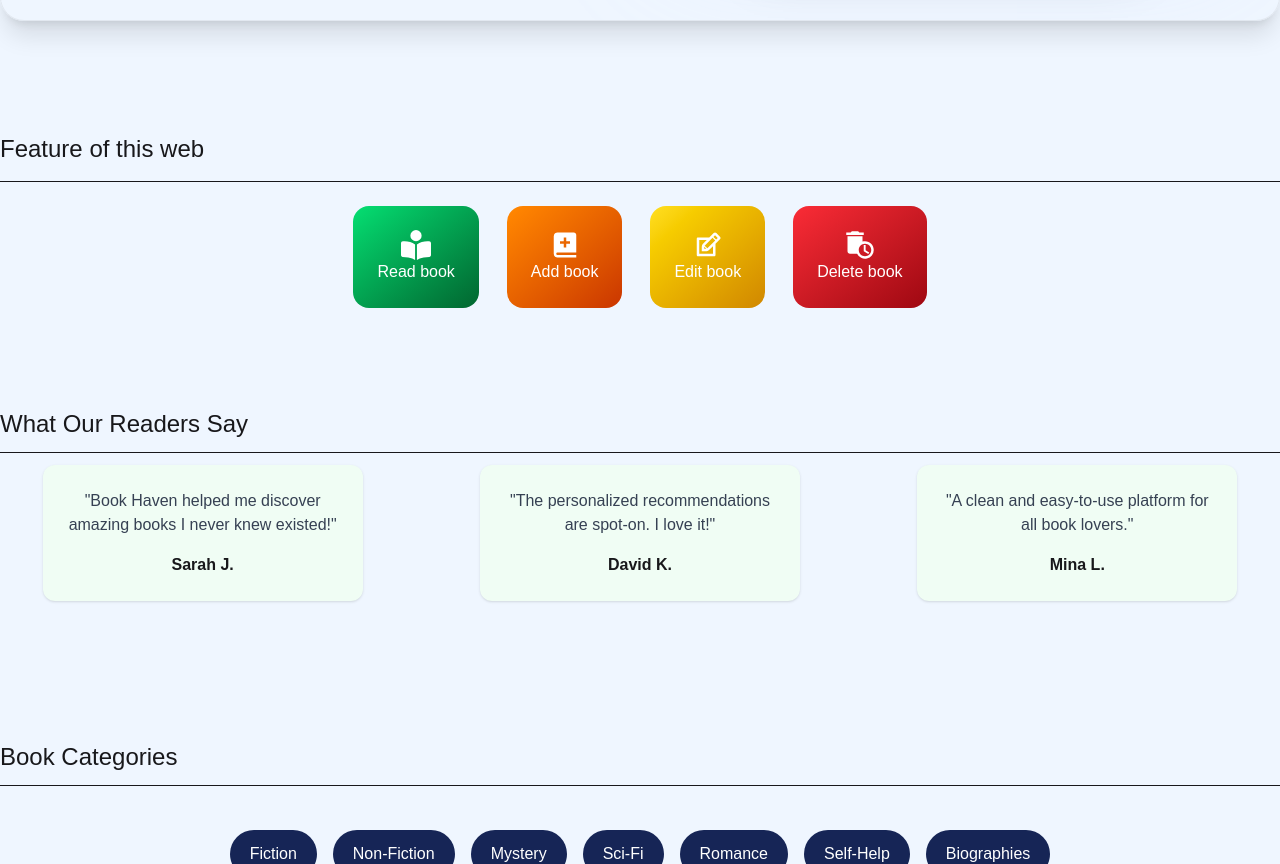
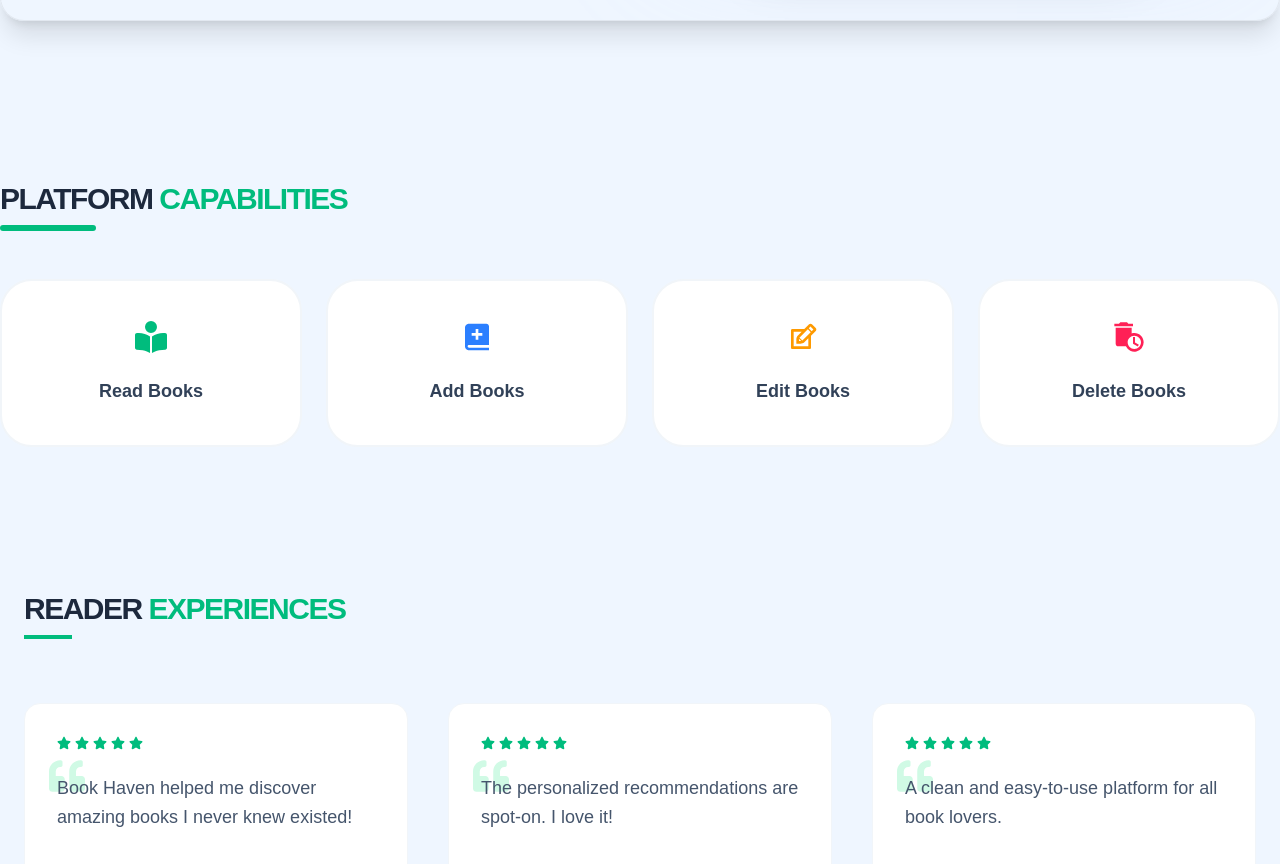
Before and after one commit to jamal-uddin-asif/The-Book-Haven-Client-, a React (Vite) app: page / in a window 1280 px wide. Shown: the part 1936-2800 px from the top of the page. Built offline with nearby package versions, Linux system fonts and the light colour scheme; no server answers; a web font is replaced by a local one.

Commit message:
Polished CategoriesSection and Testiminiaal section

```diff
--- a/src/Components/Home/BookOfTheWeek/BookOfTheWeek.jsx
+++ b/src/Components/Home/BookOfTheWeek/BookOfTheWeek.jsx
@@ -2,7 +2,7 @@ import { FiBookOpen, FiStar, FiCheckCircle } from "react-icons/fi";
 
 const BookOfTheWeek = () => {
   return (
-    <div className="my-12 md:my-24 overflow-hidden rounded-3xl  light:bg-gradient-to-br  from-slate-50 to-slate-100 dark:bg-base-300 border border-slate-200 shadow-xl">
+    <div className="my-12  md:my-24 overflow-hidden rounded-3xl  light:bg-gradient-to-br  from-slate-50 to-slate-100 dark:bg-base-300 border border-slate-200 shadow-xl">
       <div className="flex flex-col md:flex-row items-center gap-8 md:gap-12 p-8 md:p-12">
 
         {/* Left Side: Content */}
--- a/src/Components/Home/CategoriesSection/CategoriesSection.jsx
+++ b/src/Components/Home/CategoriesSection/CategoriesSection.jsx
@@ -1,14 +1,68 @@
+import React from "react";
+import {
+  HiSparkles,
+  HiBookOpen,
+  HiMagnifyingGlass,
+  HiSquares2X2,
+  HiChevronRight
+} from "react-icons/hi2";
+
 export const CategoriesSection = () => {
-  const categories = ["Fiction", "Non-Fiction", "Mystery", "Sci-Fi", "Romance", "Self-Help", "Biographies"];
+  const categories = [
+    { name: "Fantasy", icon: <HiSparkles />, color: "text-purple-500", border: "hover:border-purple-200" },
+    { name: "Non-Fiction", icon: <HiBookOpen />, color: "text-blue-500", border: "hover:border-blue-200" },
+    { name: "Mystery", icon: <HiMagnifyingGlass />, color: "text-rose-500", border: "hover:border-rose-200" },
+    { name: "Other", icon: <HiSquares2X2 />, color: "text-emerald-500", border: "hover:border-emerald-200" },
+  ];
 
   return (
-    <section className="py-16 ">
-          <h1 className="text-2xl pt-3 pb-3 border-b mb-3">Book Categories</h1>
-      <div className="flex my-11 flex-wrap justify-center gap-4">
-        {categories.map((category, index) => (
-          <span key={index} className="dark:bg-green-100 bg-blue-950 text-white dark:text-black px-5 py-3 rounded-full font-medium hover:bg-green-200 transition">
-            {category}
-          </span>
+    <section className="py-20 px-6 max-w-7xl mx-auto">
+      {/* Signature Title */}
+      <div className="mb-14">
+        <h2 className="text-3xl font-black text-slate-800 dark:text-white uppercase tracking-tighter">
+          Browse <span className="text-emerald-500">Categories</span>
+        </h2>
+        <div className="h-1.5 w-12 bg-emerald-500 mt-2 rounded-full"></div>
+      </div>
+
+      <div className="grid grid-cols-1 sm:grid-cols-2 lg:grid-cols-4 gap-8">
+        {categories.map((cat, index) => (
+          <div
+            key={index}
+            className={`group cursor-pointer relative p-10 rounded-3xl
+                       bg-white dark:bg-slate-900
+                       /* Simple Border */
+                       border border-slate-200 dark:border-slate-800
+                       /* Professional Shadow System */
+                       shadow-[0_4px_12px_rgba(0,0,0,0.03)]
+                       transition-all duration-500 ease-out
+                       /* Hover States */
+                       hover:shadow-[0_20px_40px_rgba(0,0,0,0.08)]
+                       hover:-translate-y-2 hover:bg-slate-50/50
+                       dark:hover:bg-slate-800/50 ${cat.border}`}
+          >
+            <div className="relative z-10 flex flex-col items-center text-center">
+              {/* Icon Container with subtle glass effect */}
+              <div className={`text-4xl mb-5 p-4 rounded-2xl bg-white dark:bg-slate-800
+                              shadow-sm border border-slate-100 dark:border-slate-700
+                              transition-all duration-500 group-hover:scale-110 group-hover:rotate-3 ${cat.color}`}>
+                {cat.icon}
+              </div>
+
+              <h3 className="text-xl font-bold text-slate-800 dark:text-white tracking-tight">
+                {cat.name}
+              </h3>
+
+              {/* Interaction Hint */}
+              <div className="mt-4 flex items-center gap-1 text-emerald-500 font-bold opacity-0 -translate-y-2 group-hover:opacity-100 group-hover:translate-y-0 transition-all duration-300">
+                <span className="text-[10px] uppercase tracking-[0.2em]">View Books</span>
+                <HiChevronRight size={14} />
+              </div>
+            </div>
+
+            {/* Subtle Gradient Accent at bottom */}
+            <div className="absolute bottom-0 left-0 w-full h-1.5 bg-gradient-to-r from-transparent via-emerald-500/20 to-transparent opacity-0 group-hover:opacity-100 transition-opacity duration-500"></div>
+          </div>
         ))}
       </div>
     </section>
--- a/src/Components/Home/FeatureOfThisWeb/FeatureOfThisWeb.jsx
+++ b/src/Components/Home/FeatureOfThisWeb/FeatureOfThisWeb.jsx
@@ -3,39 +3,73 @@ import { BiSolidBookAdd } from "react-icons/bi";
 import { FaBookOpenReader } from "react-icons/fa6";
 import { MdAutoDelete } from "react-icons/md";
 import { TiEdit } from "react-icons/ti";
+
 const FeatureOfThisWeb = () => {
+    const features = [
+        {
+            icon: <FaBookOpenReader size={32} />,
+            title: "Read Books",
+            color: "text-emerald-500",
+            glow: "group-hover:shadow-emerald-500/20",
+            border: "group-hover:border-emerald-500/50"
+        },
+        {
+            icon: <BiSolidBookAdd size={32} />,
+            title: "Add Books",
+            color: "text-blue-500",
+            glow: "group-hover:shadow-blue-500/20",
+            border: "group-hover:border-blue-500/50"
+        },
+        {
+            icon: <TiEdit size={32} />,
+            title: "Edit Books",
+            color: "text-amber-500",
+            glow: "group-hover:shadow-amber-500/20",
+            border: "group-hover:border-amber-500/50"
+        },
+        {
+            icon: <MdAutoDelete size={32} />,
+            title: "Delete Books",
+            color: "text-rose-500",
+            glow: "group-hover:shadow-rose-500/20",
+            border: "group-hover:border-rose-500/50"
+        },
+    ];
+
     return (
-          <div className="">
-            <h1 className="border-b pb-4 my-heading py-4 text-2xl">
-              Feature of this web
-            </h1>
-            <div className="sm:flex  text-center justify-center gap-7 py-6">
-              <div className="bg-linear-to-br from-green-400 to-green-800 p-6 rounded-2xl hover:scale-105 transition ease-in-out text-white">
-                <div className="flex justify-center">
-                  <FaBookOpenReader size={30} />
-                </div>
-                Read book
-              </div>
-              <div className="bg-linear-to-br from-orange-400 to-orange-700 p-6 rounded-2xl hover:scale-105 transition ease-in-out text-white">
-                <div className="flex justify-center">
-                  <BiSolidBookAdd size={30} />
-                </div>
-                Add book
-              </div>
-              <div className="bg-linear-to-br from-yellow-300 to-yellow-600 p-6 rounded-2xl hover:scale-105 transition ease-in-out text-white">
-                <div className="flex justify-center">
-                  <TiEdit size={30} />
-                </div>
-                Edit book
-              </div>
-              <div className="bg-linear-to-br from-red-500 to-red-800 p-6 rounded-2xl hover:scale-105 transition ease-in-out text-white">
-                <div className="flex justify-center">
-                  <MdAutoDelete size={30} />
-                </div>
-                Delete book
-              </div>
+        <div className="py-16">
+            <div className="flex flex-col mb-12">
+                <h2 className="text-3xl font-black text-slate-800 dark:text-white uppercase tracking-tighter">
+                    Platform <span className="text-emerald-500">Capabilities</span>
+                </h2>
+                <div className="h-1.5 w-24 bg-emerald-500 mt-2 rounded-full"></div>
             </div>
-          </div>
+
+            <div className="grid grid-cols-1 sm:grid-cols-2 lg:grid-cols-4 gap-6">
+                {features.map((feature, index) => (
+                    <div
+                        key={index}
+                        className={`group relative overflow-hidden flex flex-col items-center p-10 rounded-[2rem] bg-white dark:bg-slate-800 border-2 border-slate-100 dark:border-slate-700 transition-all duration-500 hover:shadow-[0_20px_50px_rgba(0,0,0,0.1)] ${feature.glow} ${feature.border} hover:-translate-y-2 cursor-pointer`}
+                    >
+                        {/* Interactive Background Shine */}
+                        <div className="absolute -inset-full h-full w-1/2 z-5 block transform -skew-x-12 bg-gradient-to-r from-transparent to-white/20 opacity-40 group-hover:animate-shine" />
+
+                        {/* Icon with Floating Animation */}
+                        <div className={`${feature.color} mb-6 transition-all duration-500 transform group-hover:scale-125 group-hover:drop-shadow-[0_0_15px_rgba(0,0,0,0.1)]`}>
+                            {feature.icon}
+                        </div>
+
+                        {/* Label */}
+                        <h3 className="text-lg font-extrabold text-slate-700 dark:text-slate-200 group-hover:text-slate-900 dark:group-hover:text-white transition-colors duration-300">
+                            {feature.title}
+                        </h3>
+
+                        {/* Hover Indicator Bar */}
+                        <div className={`absolute bottom-0 left-0 w-0 h-1.5 bg-gradient-to-r from-transparent via-current to-transparent ${feature.color} group-hover:w-full transition-all duration-700`} />
+                    </div>
+                ))}
+            </div>
+        </div>
     );
 };
 
--- a/src/Components/Home/FeaturesSection/FeaturesSection.jsx
+++ b/src/Components/Home/FeaturesSection/FeaturesSection.jsx
@@ -1,19 +1,72 @@
+import React from "react";
+import { HiOutlineLibrary, HiOutlineSparkles, HiOutlineCloudDownload, HiOutlineChatAlt2 } from "react-icons/hi";
+
 export const FeaturesSection = () => {
   const features = [
-    { title: "Vast Library", desc: "Over 50 books from fiction to non-fiction." },
-    { title: "Personalized Recommendations", desc: "Books tailored to your taste." },
-    { title: "Offline Reading", desc: "Download books and read anytime, anywhere." },
-    { title: "Community Reviews", desc: "See what other readers think before choosing." },
+    {
+      title: "Vast Library",
+      desc: "Over 50 books from fiction to non-fiction, curated for excellence.",
+      icon: <HiOutlineLibrary className="text-3xl" />,
+      color: "from-blue-500 to-cyan-400"
+    },
+    {
+      title: "Smart Recommendations",
+      desc: "Books tailored to your taste using our personalized discovery engine.",
+      icon: <HiOutlineSparkles className="text-3xl" />,
+      color: "from-emerald-500 to-teal-400"
+    },
+    {
+      title: "Offline Access",
+      desc: "Download your favorites and enjoy uninterrupted reading anywhere.",
+      icon: <HiOutlineCloudDownload className="text-3xl" />,
+      color: "from-amber-500 to-orange-400"
+    },
+    {
+      title: "Reader Community",
+      desc: "Engage with other book lovers and see honest reviews before choosing.",
+      icon: <HiOutlineChatAlt2 className="text-3xl" />,
+      color: "from-purple-500 to-pink-400"
+    },
   ];
 
   return (
-    <section className="py-16 ">
-        <h1 className="text-2xl pt-3 border-b pb-3 mb-3">Our Features</h1>
-      <div className="grid py-10 text-center grid-cols-1 md:grid-cols-4 gap-8">
+    <section className="py-24 relative overflow-hidden">
+      {/* Section Header */}
+      <div className="relative z-10 mb-16 text-center md:text-left">
+        <span className="text-emerald-500 font-bold tracking-[0.2em] uppercase text-xs">Why Choose Us</span>
+        <h2 className="text-3xl md:text-5xl font-black text-slate-800 dark:text-white mt-2">
+          Experience the <span className="text-transparent bg-clip-text bg-gradient-to-r from-blue-600 to-emerald-500">Next Level</span> of Reading
+        </h2>
+        <div className="w-20 h-1.5 bg-emerald-500 mt-4 rounded-full"></div>
+      </div>
+
+      {/* Features Grid */}
+      <div className="grid grid-cols-1 sm:grid-cols-2 lg:grid-cols-4 gap-8">
         {features.map((feature, index) => (
-          <div key={index} className="bg-green-50 dark:bg-base-100 p-6 rounded-xl shadow hover:shadow-lg transition">
-            <h3 className="font-semibold text-xl mb-2">{feature.title}</h3>
-            <p className="text-gray-600 dark:text-white">{feature.desc}</p>
+          <div
+            key={index}
+            className="group relative p-8 bg-white dark:bg-slate-800 rounded-3xl border border-slate-100 dark:border-slate-700 shadow-xl shadow-slate-200/50 dark:shadow-none transition-all duration-500 hover:-translate-y-3"
+          >
+            {/* Background Gradient Blur on Hover */}
+            <div className={`absolute inset-0 bg-gradient-to-br ${feature.color} opacity-0 group-hover:opacity-5 transition-opacity duration-500 rounded-3xl`}></div>
+
+            {/* Icon Container */}
+            <div className={`w-14 h-14 flex items-center justify-center rounded-2xl bg-gradient-to-br ${feature.color} text-white shadow-lg transform transition-transform duration-500 group-hover:rotate-[10deg]`}>
+              {feature.icon}
+            </div>
+
+            {/* Content */}
+            <div className="mt-8 relative z-10">
+              <h3 className="font-bold text-xl text-slate-800 dark:text-slate-100 mb-3 group-hover:text-emerald-500 transition-colors">
+                {feature.title}
+              </h3>
+              <p className="text-slate-500 dark:text-slate-400 text-sm leading-relaxed">
+                {feature.desc}
+              </p>
+            </div>
+
+            {/* Bottom Accent Line */}
+            <div className={`absolute bottom-0 left-8 right-8 h-1 bg-gradient-to-r ${feature.color} transform scale-x-0 group-hover:scale-x-100 transition-transform duration-500 rounded-t-full`}></div>
           </div>
         ))}
       </div>
--- a/src/Components/Home/testimonial/testimonial.jsx
+++ b/src/Components/Home/testimonial/testimonial.jsx
@@ -1,20 +1,60 @@
 import React from "react";
+import { FaQuoteLeft, FaStar } from "react-icons/fa";
+
 export const TestimonialsSection = () => {
   const testimonials = [
-    { name: "Sarah J.", feedback: "Book Haven helped me discover amazing books I never knew existed!" },
-    { name: "David K.", feedback: "The personalized recommendations are spot-on. I love it!" },
-    { name: "Mina L.", feedback: "A clean and easy-to-use platform for all book lovers." },
+    { name: "Sarah J.", feedback: "Book Haven helped me discover amazing books I never knew existed!", role: "Verified Reader" },
+    { name: "David K.", feedback: "The personalized recommendations are spot-on. I love it!", role: "Book Collector" },
+    { name: "Mina L.", feedback: "A clean and easy-to-use platform for all book lovers.", role: "Library Member" },
   ];
 
   return (
-    <section className="py-16 ">
-          <h1 className="text-2xl pb-3 pt-3 border-b mb-3">What Our Readers Say</h1>
-      {/* <h2 className="text-3xl font-bold mb-10">What Our Readers Say</h2> */}
-      <div className="flex text-center flex-col md:flex-row justify-center gap-8">
+    <section className="py-20 px-6 max-w-7xl mx-auto">
+      {/* Updated Title Style */}
+      <div className="mb-16">
+        <h2 className="text-3xl font-black text-slate-800 dark:text-white uppercase tracking-tighter">
+          Reader <span className="text-emerald-500">Experiences</span>
+        </h2>
+        <div className="h-1 w-12 bg-emerald-500 mt-2"></div>
+      </div>
+
+      <div className="grid grid-cols-1 md:grid-cols-3 gap-10">
         {testimonials.map((t, index) => (
-          <div key={index} className="bg-green-50 dark:bg-base-100 p-6 rounded-xl shadow max-w-xs mx-auto">
-            <p className="text-gray-700 dark:text-white mb-4">"{t.feedback}"</p>
-            <h4 className="font-semibold  text-shadow-blue-950">{t.name}</h4>
+          <div
+            key={index}
+            className="group relative bg-white dark:bg-slate-900 p-8 rounded-2xl border border-slate-100 dark:border-slate-800
+                       transition-all duration-500 ease-out
+                       hover:shadow-[0_20px_50px_rgba(0,0,0,0.05)] hover:-translate-y-3"
+          >
+            {/* Emerald Accent on Hover */}
+            <div className="absolute top-0 left-0 w-full h-1 bg-emerald-500 scale-x-0 group-hover:scale-x-100 transition-transform duration-500 origin-left rounded-t-2xl"></div>
+
+            <div className="flex items-center gap-1 mb-6">
+              {[...Array(5)].map((_, i) => (
+                <FaStar key={i} className="text-emerald-500 text-sm" />
+              ))}
+            </div>
+
+            <div className="relative">
+              <FaQuoteLeft className="text-emerald-100 dark:text-slate-800 text-4xl absolute -top-4 -left-2 -z-0" />
+              <p className="relative z-10 text-slate-600 dark:text-slate-400 text-lg leading-relaxed mb-8">
+                {t.feedback}
+              </p>
+            </div>
+
+            <div className="flex items-center gap-4">
+              <div className="h-10 w-10 rounded-full bg-slate-100 dark:bg-slate-800 flex items-center justify-center font-bold text-emerald-600">
+                {t.name.charAt(0)}
+              </div>
+              <div>
+                <h4 className="font-bold text-slate-900 dark:text-white leading-none">
+                  {t.name}
+                </h4>
+                <span className="text-xs font-semibold text-emerald-600 uppercase tracking-widest mt-1 block">
+                  {t.role}
+                </span>
+              </div>
+            </div>
           </div>
         ))}
       </div>
```
Also changed, not shown: src/Components/Banner/Banner.jsx (deleted, +0 -11 lines).
